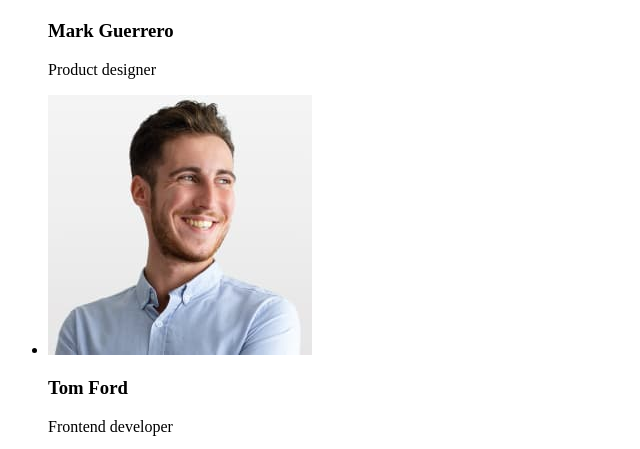
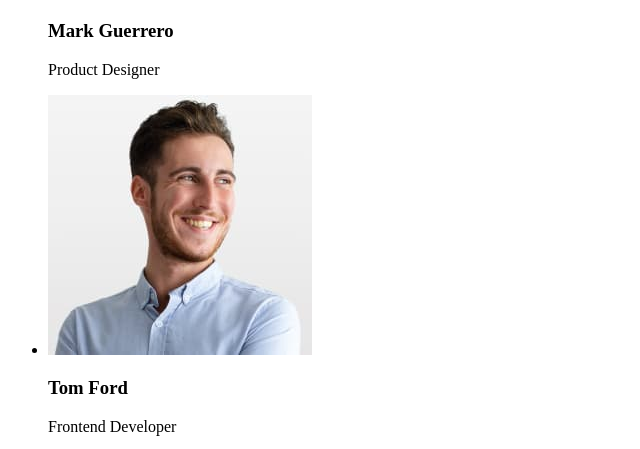
Before and after one commit to Rivero28/goit-markup-hw-01, a plain HTML site: page index.html in a window 1280 px wide. Shown: the part 1902-2351 px from the top of the page, 0-640 px from the left. Drawn offline with Linux system fonts and the light colour scheme.

Commit message:
Capital letters in section 4
Capital letters to fix the last issue

```diff
--- a/index.html
+++ b/index.html
@@ -104,7 +104,7 @@
             />
 
             <h3>Mark Guerrero</h3>
-            <p>Product designer</p>
+            <p>Product Designer</p>
           </li>
           <li>
             <img
@@ -115,7 +115,7 @@
             />
 
             <h3>Tom Ford</h3>
-            <p>Frontend developer</p>
+            <p>Frontend Developer</p>
           </li>
           <li>
             <img
```
